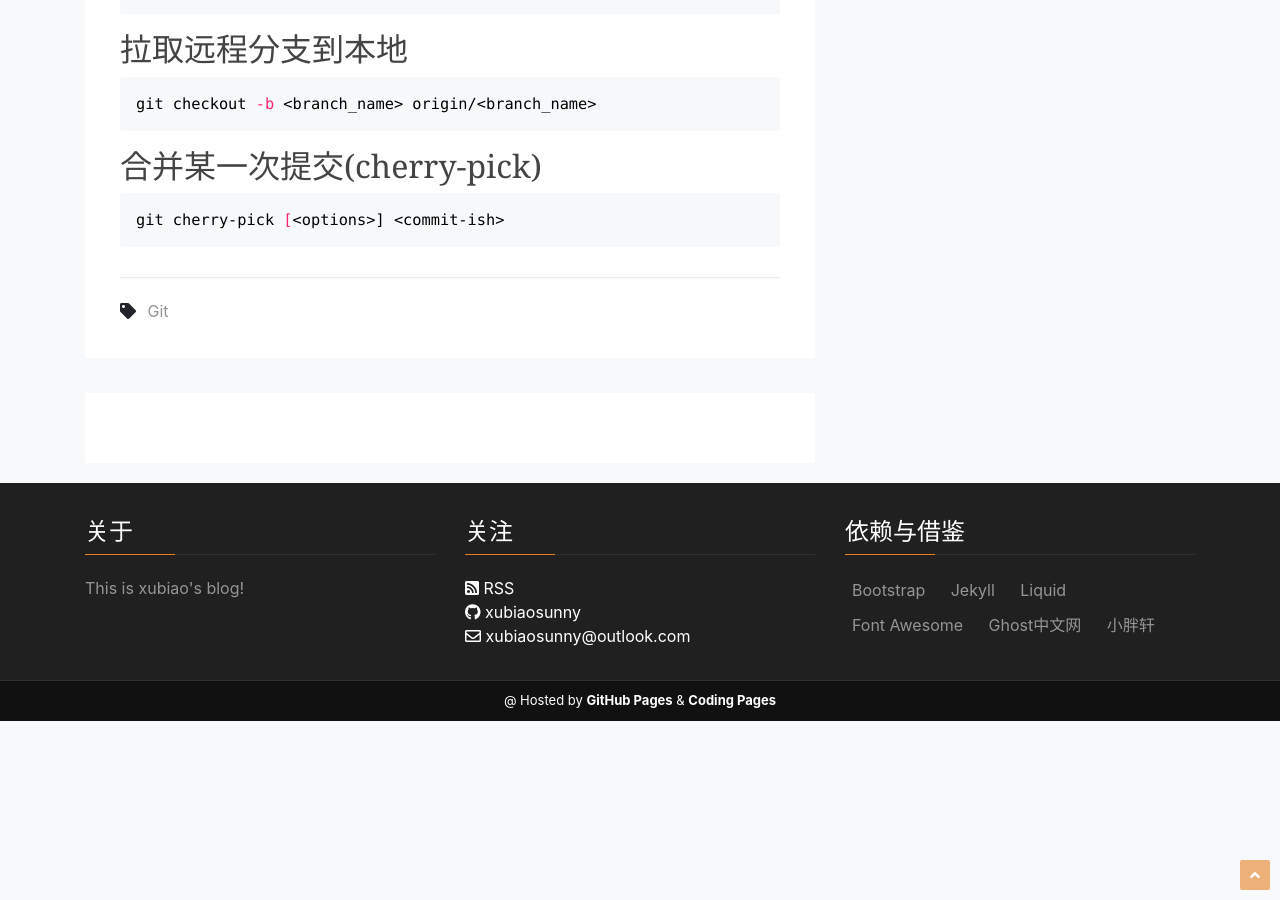
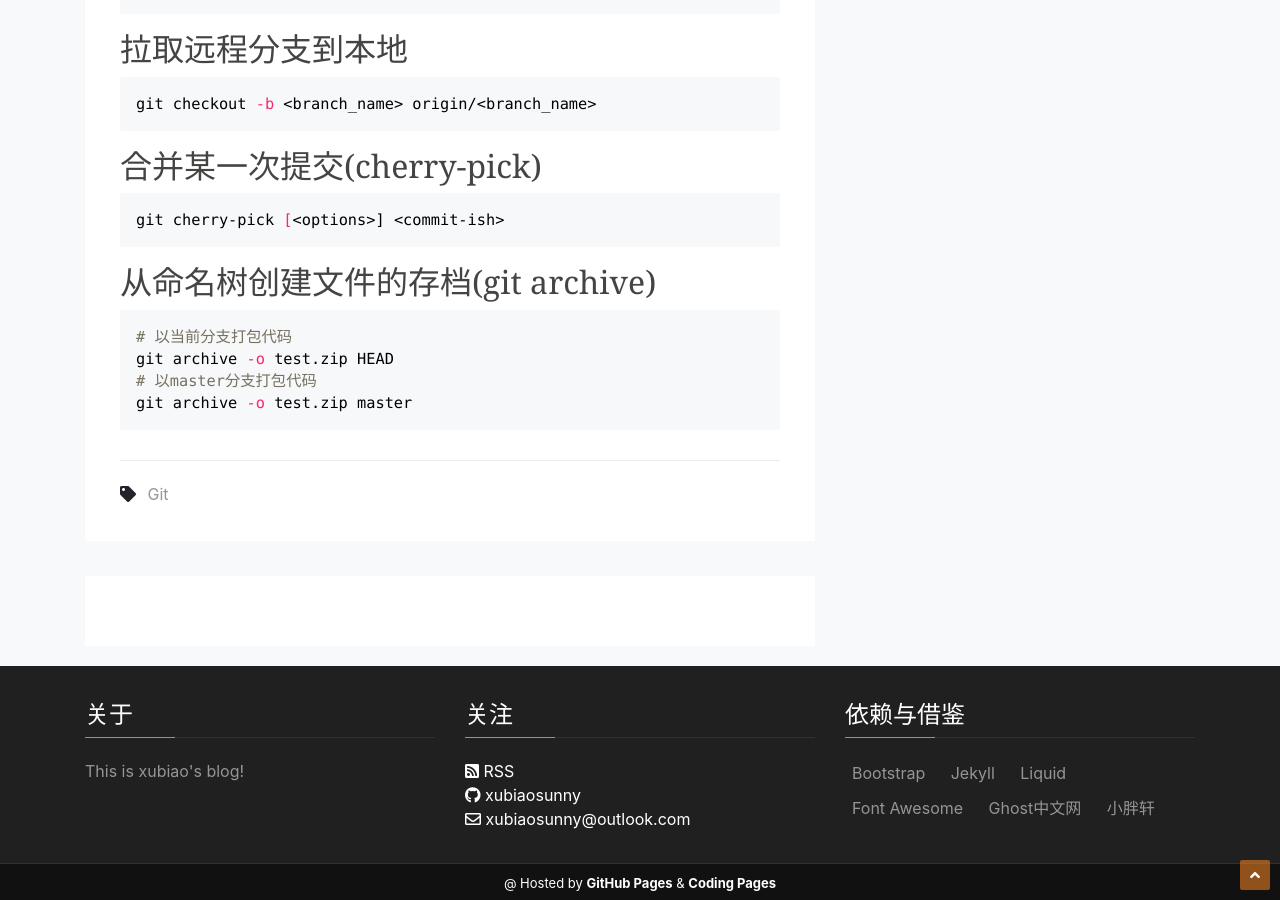
Before and after one commit to xubiaosunny/xubiaosunny.github.io, a Jekyll site: the page built from _posts/Tools/2018-08-28-git_utility_command.md, in a window 1280 px wide and 900 px high, scrolled down 909 px. Built offline with Jekyll 4.4.1, drawn with Linux system fonts in a browser that asks for light colours; comment, search, counter and statistics services are not loaded.

Commit message:
Git实用命令

````diff
--- a/_posts/Tools/2018-08-28-git_utility_command.md
+++ b/_posts/Tools/2018-08-28-git_utility_command.md
@@ -52,3 +52,12 @@ git checkout -b <branch_name> origin/<branch_name>
 ```shell
 git cherry-pick [<options>] <commit-ish>
 ```
+
+## 从命名树创建文件的存档(git archive)
+
+```shell
+# 以当前分支打包代码
+git archive -o test.zip HEAD
+# 以master分支打包代码
+git archive -o test.zip master
+```
````
